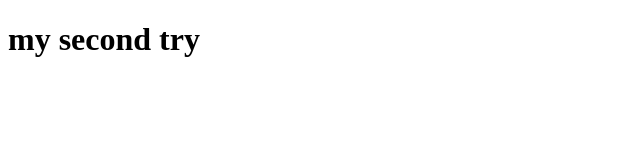
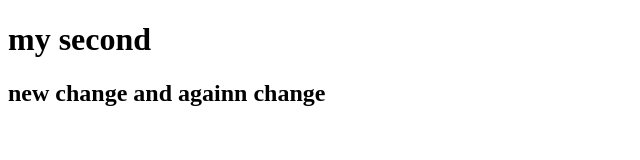
Before and after one commit to skarimph14/my-second-github, a plain HTML site: page index.html in a window 1280 px wide. Shown: the whole page, without its empty margins (0-640 px from the left). Drawn offline with Linux system fonts and the light colour scheme.

Commit message:
edidted h2

```diff
--- a/index.html
+++ b/index.html
@@ -6,6 +6,7 @@
     <title>exploring second git hub</title>
 </head>
 <body>
-    <h1>my second try</h1>
+    <h1>my second </h1>
+    <h2>new change and againn change</h2>
 </body>
 </html>
```
